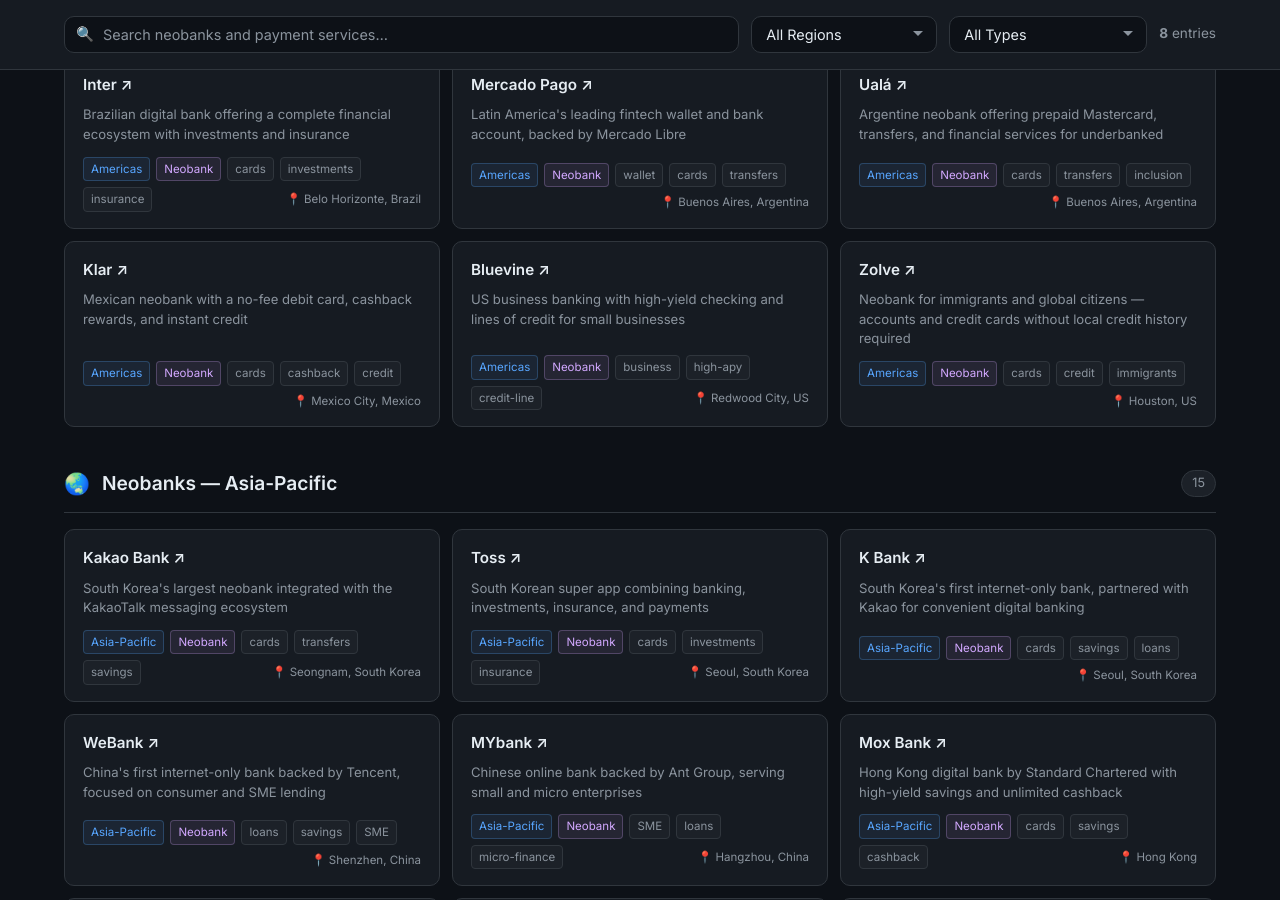
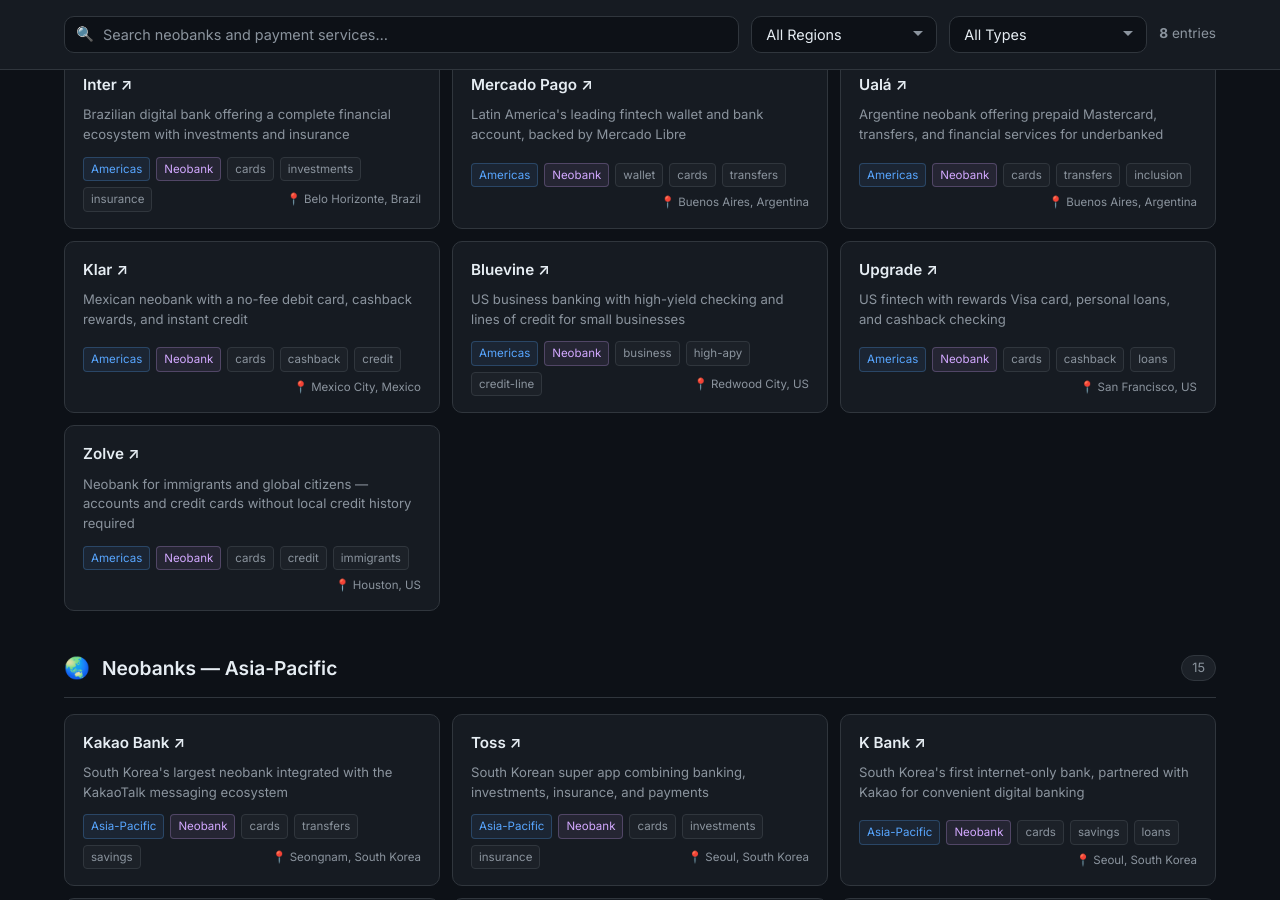
Before and after one commit to ittermit/awesome-neobanks, a Jekyll site: the page built from index.html, in a window 1280 px wide and 900 px high, scrolled down 1049 px. Built offline with Jekyll 4.4.1, drawn with Linux system fonts in a browser that asks for light colours; some of the changed text lies outside the part shown.

Commit message:
add Upgrade to Americas

```diff
--- a/_data/neobanks.yml
+++ b/_data/neobanks.yml
@@ -356,6 +356,15 @@
   founded: 2013
   hq: "Redwood City, US"
 
+- name: Upgrade
+  url: https://upgrade.com
+  description: "US fintech with rewards Visa card, personal loans, and cashback checking"
+  region: Americas
+  countries: [US]
+  tags: [cards, cashback, loans, credit]
+  founded: 2017
+  hq: "San Francisco, US"
+
 - name: Zolve
   url: https://zolve.com
   description: "Neobank for immigrants and global citizens — accounts and credit cards without local credit history required"
```
Also changed, not shown: README.md.
